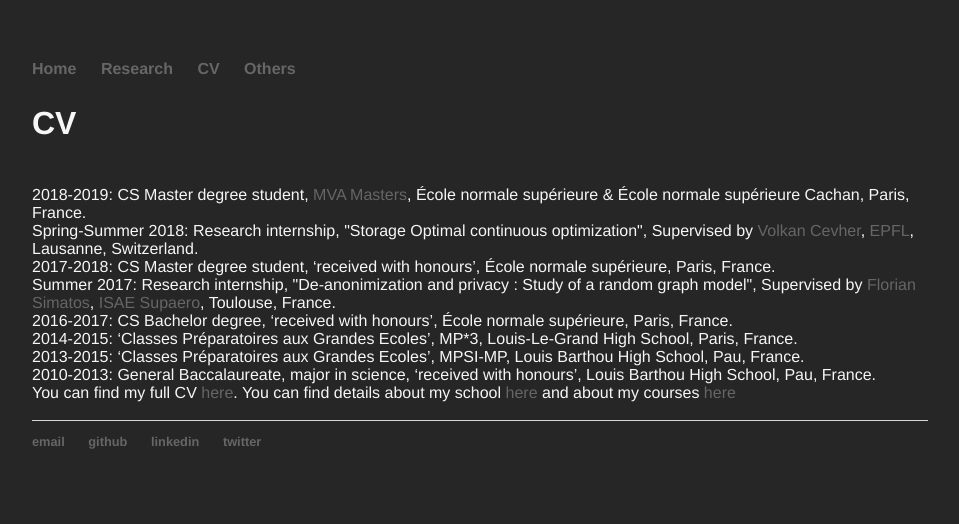
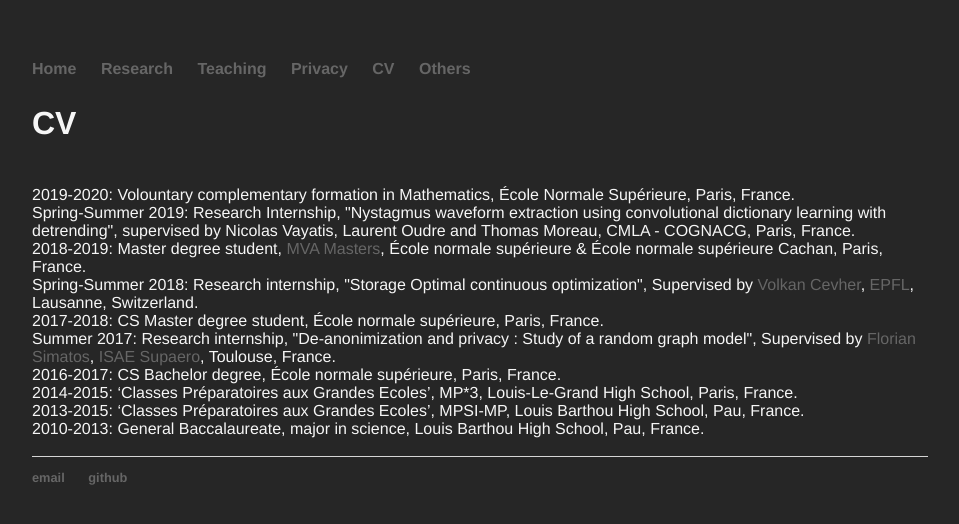
Before and after one commit to clemlal/clemlal.github.io, a Jekyll site: the page built from cv/index.html, in a window 1280 px wide. Shown: the top 524 px of the page, without its empty margins (160-1119 px from the left). Built offline with Jekyll 4.4.1, drawn with Linux system fonts in a browser that asks for light colours.

Commit message:
some changes, useful commit lmao

```diff
--- a/_layouts/default.html
+++ b/_layouts/default.html
@@ -10,6 +10,8 @@
 	    		<ul>
 	        		<li><a href="/">Home</a></li>
 					<li><a href="/research">Research</a></li>
+                    <li><a href="/teaching">Teaching</a></li>
+                    <li><a href="/privacy">Privacy</a></li>
 				    <li><a href="/cv">CV</a></li>
 					<li><a href="/others">Others</a></li>
 	    		</ul>
@@ -23,8 +25,6 @@
 	    		<ul>
 	        		<li><a href="mailto:clement.lalanne@ens.fr">email</a></li>
 	        		<li><a target="_blank" href="https://github.com/ClementLalanne">github</a></li>
-					<li><a target="_blank" href="https://www.linkedin.com/in/cl%C3%A9ment-lalanne-888b48126/">linkedin</a></li>
-					<li><a target="_blank" href="https://twitter.com/clement_lalanne">twitter</a></li>
 				</ul>
 			</footer>
 		</body>
--- a/cv/index.html
+++ b/cv/index.html
@@ -4,23 +4,24 @@ title: CV
 ---
 <h2> CV </h2>
 <br/>
-2018-2019: CS Master degree student, <a target="_blank" href="http://math.ens-paris-saclay.fr/version-francaise/formations/master-mva/">MVA Masters</a>, École normale supérieure & École normale supérieure Cachan, Paris, France.
+2019-2020: Volountary complementary formation in Mathematics, École Normale Supérieure, Paris, France.
+<br/>
+Spring-Summer 2019: Research Internship, "Nystagmus waveform extraction using convolutional dictionary learning with detrending", supervised by Nicolas Vayatis, Laurent Oudre and Thomas Moreau, CMLA - COGNACG, Paris, France.
+<br/>
+2018-2019: Master degree student, <a target="_blank" href="http://math.ens-paris-saclay.fr/version-francaise/formations/master-mva/">MVA Masters</a>, École normale supérieure & École normale supérieure Cachan, Paris, France.
 <br/>
 Spring-Summer 2018: Research internship, "Storage Optimal continuous optimization", Supervised by <a target="_blank" href="https://lions.epfl.ch/volkan.cevher">Volkan Cevher</a>, <a target="_blank" href="https://www.epfl.ch/">EPFL</a>, Lausanne, Switzerland.
 <br/>
-2017-2018: CS Master degree student, ‘received with honours’, École normale supérieure, Paris, France.
+2017-2018: CS Master degree student, École normale supérieure, Paris, France.
 <br/>
 Summer 2017: Research internship, "De-anonimization and privacy : Study of a random graph model", Supervised by <a target="_blank" href="https://personnel.isae-supaero.fr/florian-simatos/?lang=en">Florian Simatos</a>, <a target="_blank" href="https://www.isae-supaero.fr/en/">ISAE Supaero</a>, Toulouse, France.
 <br/>
-2016-2017: CS Bachelor degree, ‘received with honours’, École normale supérieure, Paris, France.
+2016-2017: CS Bachelor degree, École normale supérieure, Paris, France.
 <br/>
 2014-2015: ‘Classes Préparatoires aux Grandes Ecoles’, MP*3, Louis-Le-Grand High School, Paris, France.
 <br/>
 2013-2015: ‘Classes Préparatoires aux Grandes Ecoles’, MPSI-MP, Louis Barthou High School, Pau, France.
 <br/>
-2010-2013: General Baccalaureate, major in science, ‘received with honours’, Louis Barthou High School, Pau, France.
-<br/>
-You can find my full CV <a target="_blank" href="https://github.com/ClementLalanne/CV/blob/master/cv_clement_lalanne.pdf">here</a>.
-You can find details about my school <a target="_blank" href="http://www.ens.fr/en">here</a> and about my courses <a target="_blank" href="https://www.di.ens.fr/WebHome.html.en">here</a>
+2010-2013: General Baccalaureate, major in science, Louis Barthou High School, Pau, France.
 <br/>
 <br/>
--- a/index.html
+++ b/index.html
@@ -7,7 +7,7 @@ title: Clément Lalanne
 </center>
 <div class="blurb">
 	<h1>Hello, my name is Clément Lalanne.</h1>
-				<p>I am 23 yo, a student in Computer Science and Applied Mathematics and an Artificial Intelligence enthusiast at the Ecole Normale Supérieure (see my CV for more details).</p>
-				<p>I graduated the <a target="_blank" href="http://math.ens-paris-saclay.fr/version-francaise/formations/master-mva/">MVA Masters</a> (Mathematics, Vision, Learning) degree.</p>
-				<p>I am currently looking for a PHD.</p>
+				<p>Currently in my last year at the Ecole Normale Supérieure of Paris.</p>
+                <p>Graduated from the MVA masters during 2019.</p>
+                <p>I will start my PhD on Differential Privacy supervised by Aurélien Garivier
 </div><!-- /.blurb -->
--- a/research/index.html
+++ b/research/index.html
@@ -4,8 +4,10 @@ title: Research
 ---
 <h2> Research </h2>
 <h3> Experiences </h3>
-Spring-Summer 2018: Six month research internship in Optimization (see CV)
+Spring-Summer 2019: Four month research internship in signal analysis and dictionary learning.
 <br/>
-Summer 2017: Two month research internship in Graph Probabilities and De-Anonymization (see CV)
+Spring-Summer 2018: Six month research internship in Optimization.
+<br/>
+Summer 2017: Two month research internship in Graph Probabilities and De-Anonymization.
 <br/>
 <br/>
```
